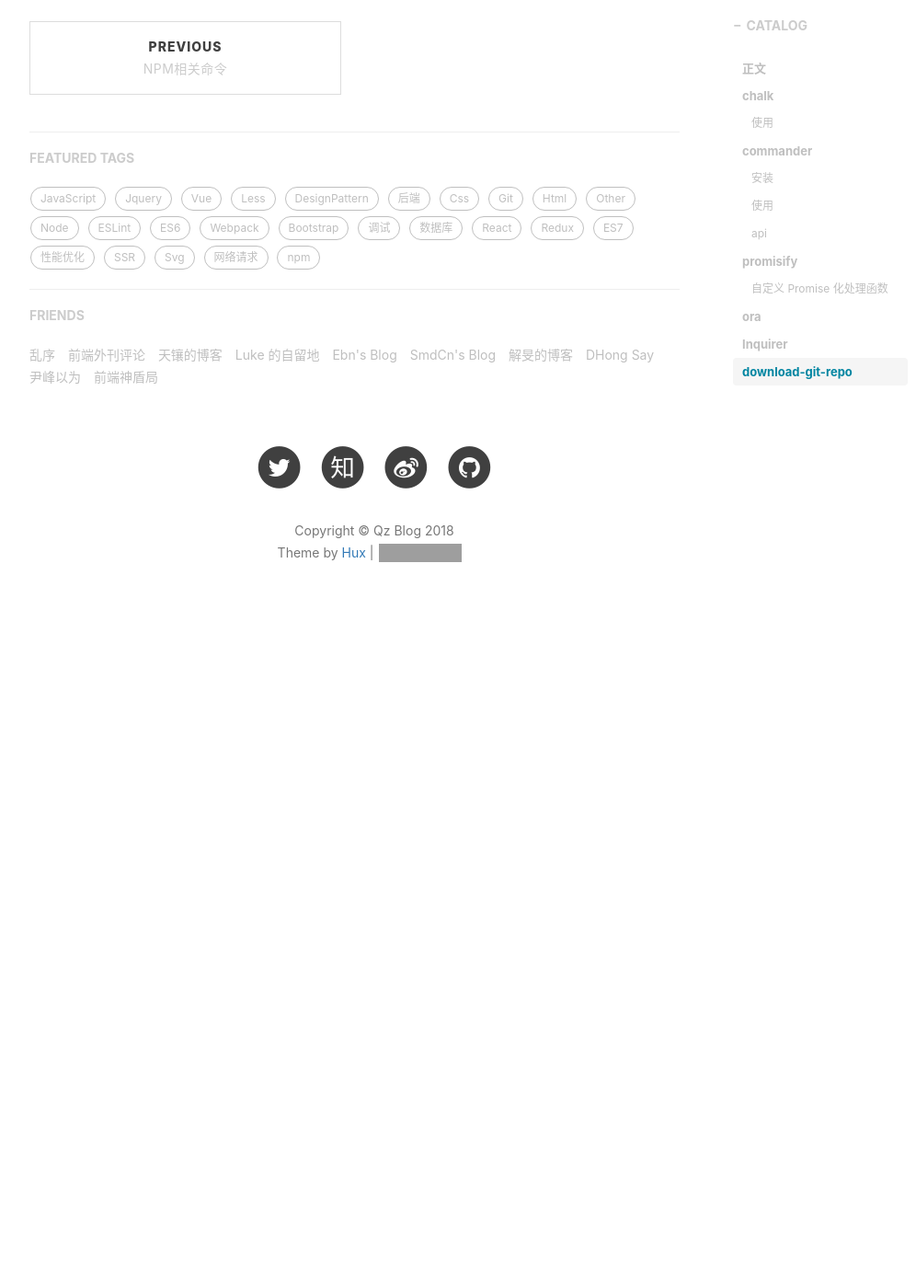
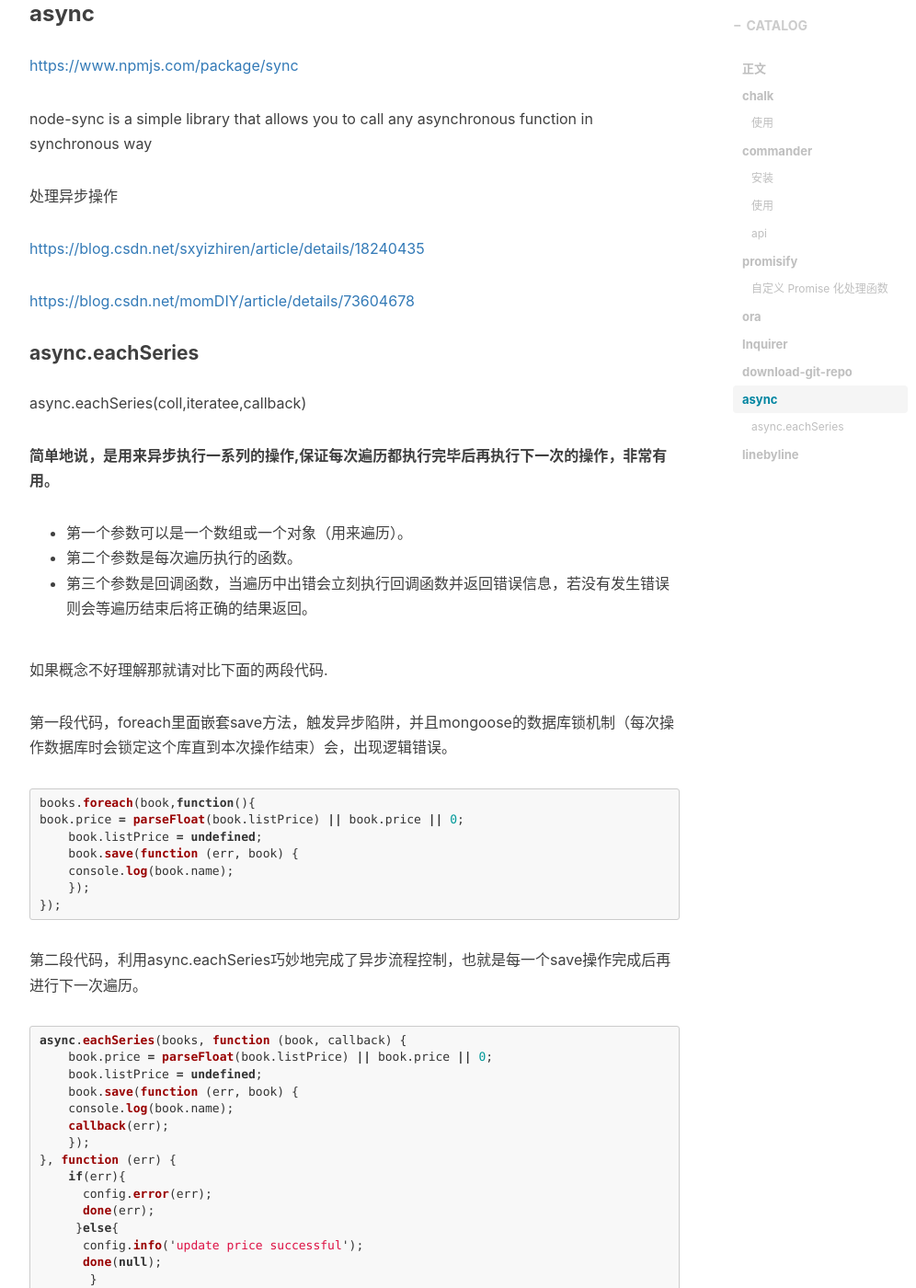
Before and after one commit to stephen-mi/QinZhen001.github.io, a Jekyll site: the page built from _posts/2018-11-19-npm常用的库-myblog.markdown, in a window 1280 px wide and 1400 px high, scrolled down 5913 px. Shown: the whole window at 92% size, without its empty margins (233-1229 px from the left). Built offline with Jekyll 4.4.1, drawn with Linux system fonts in a browser that asks for light colours; nearby versions of some CDN libraries; comment, search, counter and statistics services are not loaded; before the commit the page ends 6618 px from its top, so only the background shows below that; some of the changed text lies outside the part shown; grey boxes are pictures that could not be loaded.

Commit message:
qz commit

````diff
--- a/_posts/2018-01-11-常用网站-myblog.markdown
+++ b/_posts/2018-01-11-常用网站-myblog.markdown
@@ -133,6 +133,10 @@
 
 
 
+### 前景色和后景色的对比度计算
+[https://contrast-ratio.com/](https://contrast-ratio.com/)
+
+
 ## 需要翻墙
 
 ### 图标库
--- a/_posts/2018-11-19-npm常用的库-myblog.markdown
+++ b/_posts/2018-11-19-npm常用的库-myblog.markdown
@@ -257,3 +257,77 @@
 [https://www.npmjs.com/package/download-git-repo](https://www.npmjs.com/package/download-git-repo)
 
 Download and extract a git repository (GitHub, GitLab, Bitbucket) from node.
+
+
+### async
+[https://www.npmjs.com/package/sync](https://www.npmjs.com/package/sync)
+
+node-sync is a simple library that allows you to call any asynchronous function in synchronous way
+
+处理异步操作
+
+[https://blog.csdn.net/sxyizhiren/article/details/18240435](https://blog.csdn.net/sxyizhiren/article/details/18240435)
+
+[https://blog.csdn.net/momDIY/article/details/73604678](https://blog.csdn.net/momDIY/article/details/73604678)
+
+
+
+
+#### async.eachSeries
+
+async.eachSeries(coll,iteratee,callback)
+
+**简单地说，是用来异步执行一系列的操作,保证每次遍历都执行完毕后再执行下一次的操作，非常有用。**
+
+
+* 第一个参数可以是一个数组或一个对象（用来遍历）。
+* 第二个参数是每次遍历执行的函数。
+* 第三个参数是回调函数，当遍历中出错会立刻执行回调函数并返回错误信息，若没有发生错误则会等遍历结束后将正确的结果返回。
+
+如果概念不好理解那就请对比下面的两段代码.
+
+第一段代码，foreach里面嵌套save方法，触发异步陷阱，并且mongoose的数据库锁机制（每次操作数据库时会锁定这个库直到本次操作结束）会，出现逻辑错误。
+
+```javascript
+books.foreach(book,function(){
+book.price = parseFloat(book.listPrice) || book.price || 0;
+    book.listPrice = undefined;
+    book.save(function (err, book) {
+    console.log(book.name);
+    });
+});
+```
+
+第二段代码，利用async.eachSeries巧妙地完成了异步流程控制，也就是每一个save操作完成后再进行下一次遍历。
+
+
+
+```javascript
+async.eachSeries(books, function (book, callback) {
+    book.price = parseFloat(book.listPrice) || book.price || 0;
+    book.listPrice = undefined;
+    book.save(function (err, book) {
+    console.log(book.name);
+    callback(err);
+    });
+}, function (err) {
+    if(err){
+      config.error(err);
+      done(err);
+     }else{
+      config.info('update price successful');
+      done(null);
+       }
+   });
+}
+```
+
+
+
+### linebyline
+[https://www.npmjs.com/package/linebyline](https://www.npmjs.com/package/linebyline)
+
+Read a file line by line.
+
+
+一行一行读取文件
````
Also changed, not shown: _posts/2018-10-15-git学习-myblog.markdown (+11 -0 lines).
